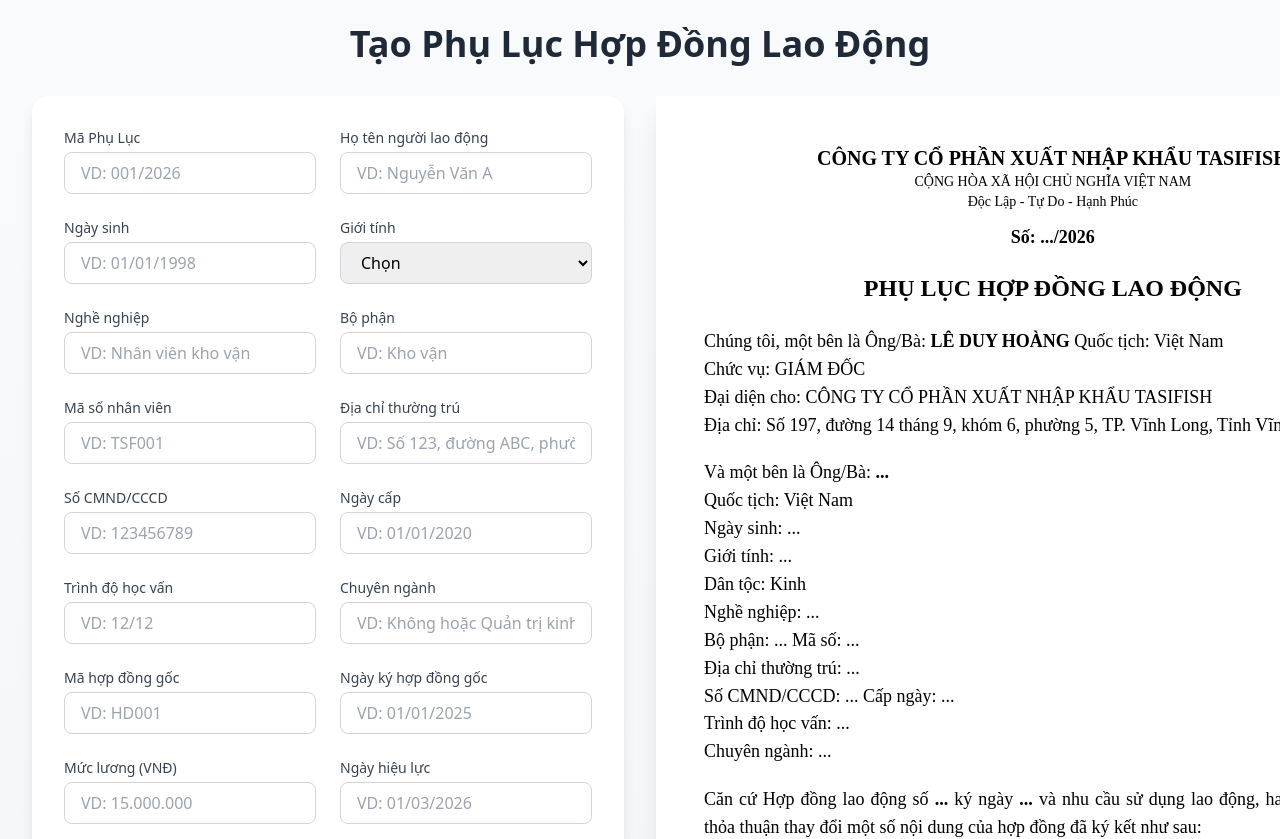
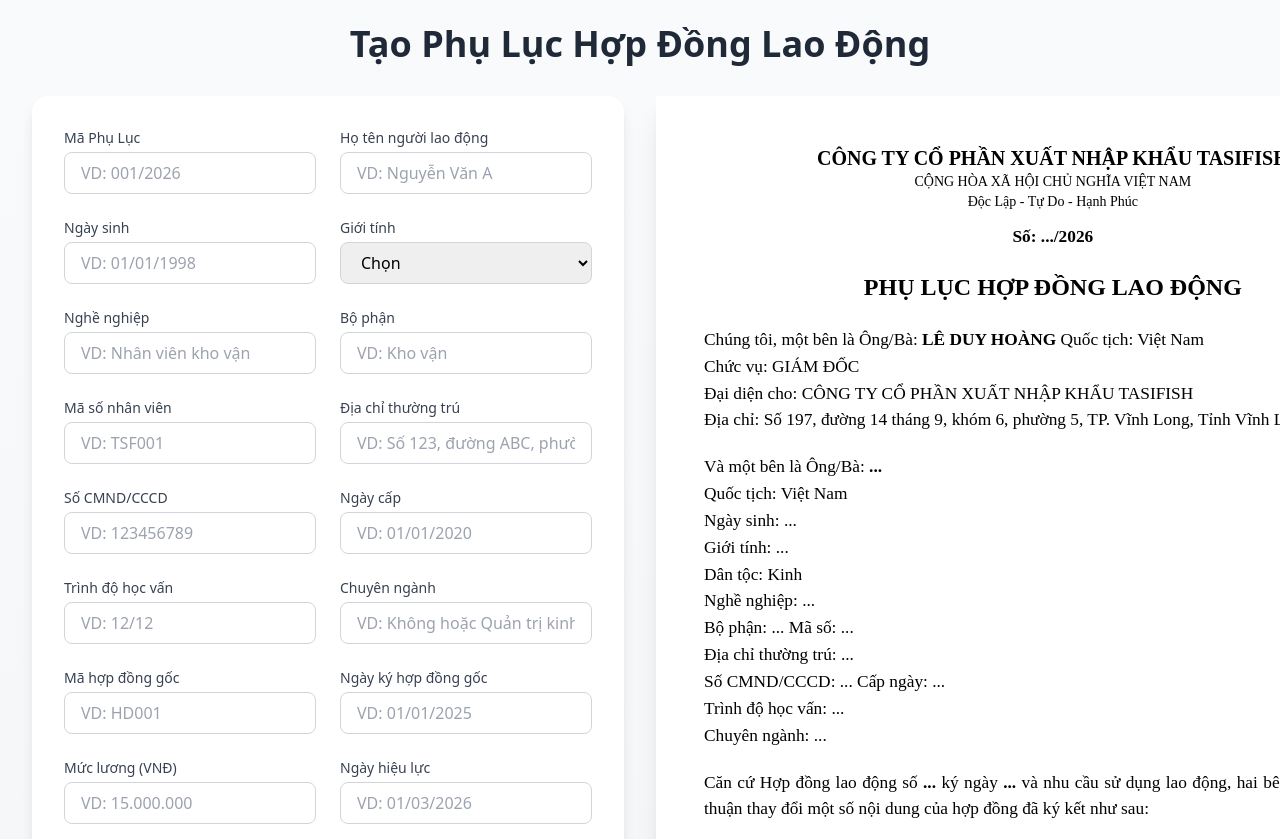
Before and after one commit to thvnn116/document-generator, a Next.js app: page / in a window 1280 px wide. Shown: the top 839 px of the page. Built offline with nearby package versions, Linux system fonts and the light colour scheme.

Commit message:
Update index.js

```diff
--- a/pages/index.js
+++ b/pages/index.js
@@ -215,7 +215,7 @@
           </div>
 
           {/* Preview dàn trải rộng hơn */}
-          <div className="bg-white p-10 md:p-12 print:p-[1.5cm_1.5cm_1.5cm_1.5cm] shadow-xl print:shadow-none mx-auto print:mx-0" style={{ minWidth: '210mm', maxWidth: '100%', minHeight: '297mm', fontFamily: "'Times New Roman', Times, serif", fontSize: '13.5pt', lineHeight: '1.55', background: 'white' }}>
+          <div className="bg-white p-10 md:p-12 print:p-[1.5cm_1.5cm_1.5cm_1.5cm] shadow-xl print:shadow-none mx-auto print:mx-0" style={{ minWidth: '210mm', maxWidth: '100%', minHeight: '297mm', fontFamily: "'Times New Roman', Times, serif", fontSize: '13pt', lineHeight: '1.55', background: 'white' }}>
             <div className="text-center mb-6">
               <h3 className="text-xl font-bold uppercase">CÔNG TY CỔ PHẦN XUẤT NHẬP KHẨU TASIFISH</h3>
               <p className="text-sm">CỘNG HÒA XÃ HỘI CHỦ NGHĨA VIỆT NAM</p>
```
